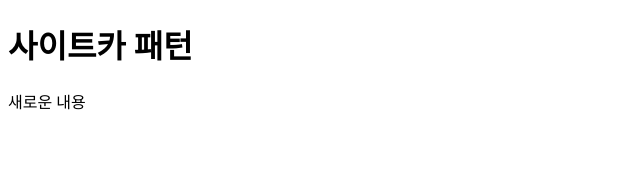
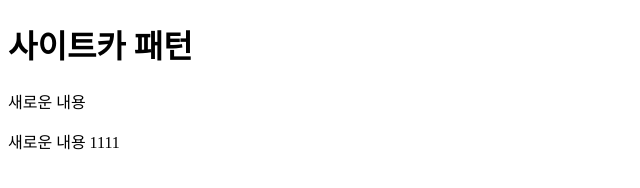
Before and after one commit to n0wn3ss/content-cloner, a plain HTML site: page index.html in a window 1280 px wide. Shown: the whole page, without its empty margins (0-640 px from the left). Drawn offline with Linux system fonts and the light colour scheme.

Commit message:
Update index.html

```diff
--- a/index.html
+++ b/index.html
@@ -6,5 +6,6 @@
   <body>
     <h1> 사이트카 패턴 </h1>
     <p> 새로운 내용 </p>
+     <p> 새로운 내용 1111</p>
   </body>
 </html>
```
